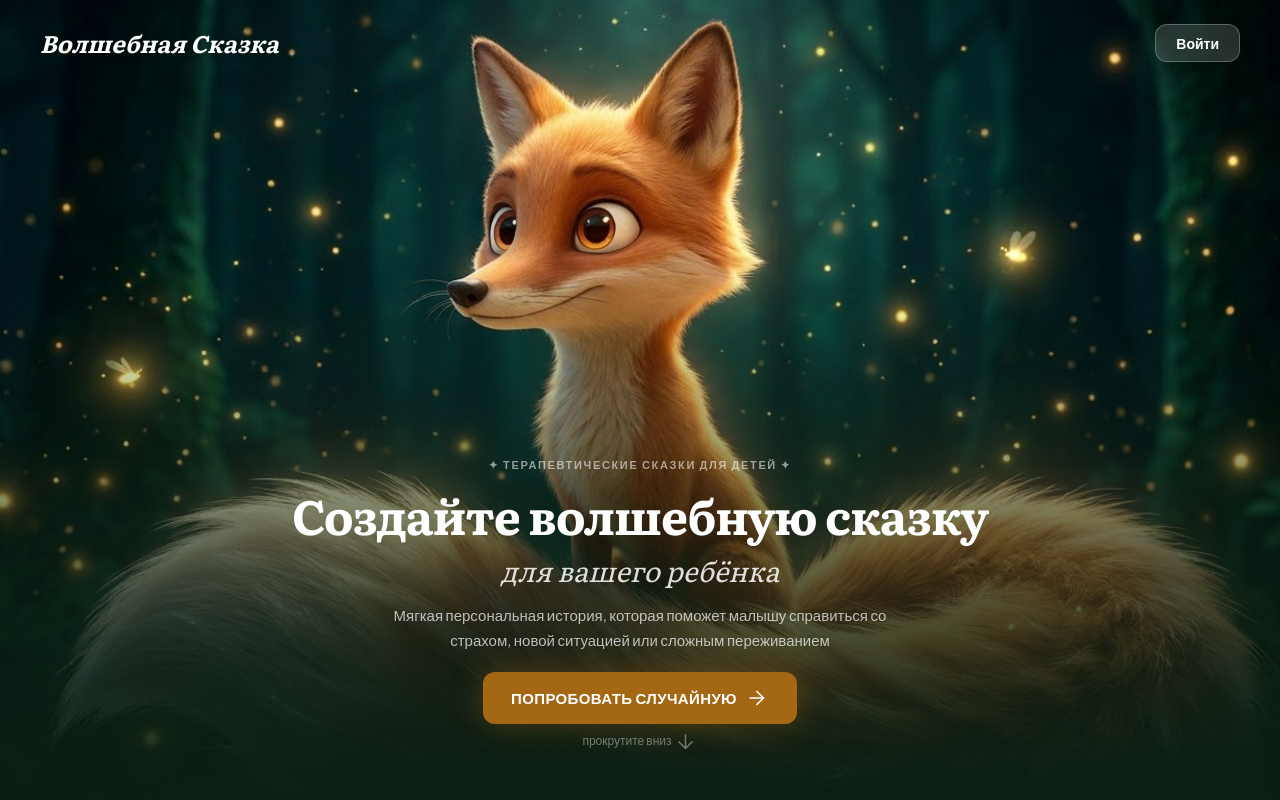
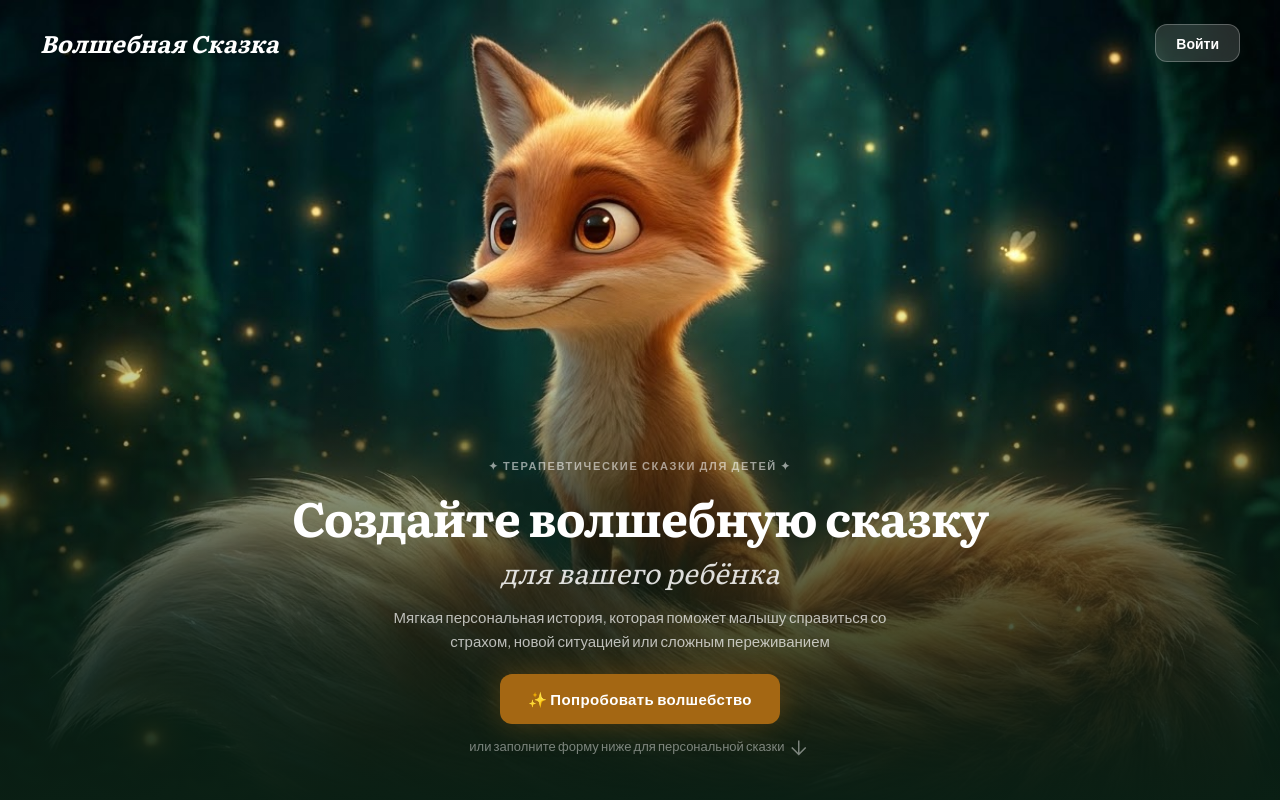
Before and after one commit to GavrilovIgor/fairy-tale-app, a Next.js app: page / in a window 1280 px wide. Shown: the top 800 px of the page. Built offline with nearby package versions, Linux system fonts and the light colour scheme.

Commit message:
auto-sync 2026-05-16 07:23

```diff
--- a/app/page.tsx
+++ b/app/page.tsx
@@ -386,12 +386,11 @@ function CreateForm({onGenerate,isLoading}:{onGenerate:(f:FormData)=>Promise<voi
             Мягкая персональная история, которая поможет малышу справиться со страхом, новой ситуацией или сложным переживанием
           </p>
           <button type="button" onClick={handleRandom} disabled={isLoading}
-            className="px-7 py-3 md:py-3.5 rounded-full font-bold text-[14px] md:text-[15px] tracking-wide uppercase shadow-[0_0_30px_rgba(164,103,19,0.4)] hover:scale-105 transition-all flex items-center gap-2 mb-3 disabled:opacity-50 cursor-pointer"
+            className="px-7 py-3 md:py-3.5 rounded-full font-bold text-[14px] md:text-[15px] tracking-wide shadow-[0_0_30px_rgba(164,103,19,0.4)] hover:scale-105 transition-all flex items-center gap-2 mb-3 disabled:opacity-50 cursor-pointer"
             style={{background:'#a46713',color:'#fff'}}>
-            Попробовать случайную
-            <span className="material-symbols-outlined">arrow_forward</span>
+            ✨ Попробовать волшебство
           </button>
-          <p className="text-white/40 text-xs animate-bounce">прокрутите вниз <span className="material-symbols-outlined align-middle text-sm">arrow_downward</span></p>
+          <p className="text-white/45 text-[13px]">или заполните форму ниже для персональной сказки <span className="material-symbols-outlined align-middle text-sm">arrow_downward</span></p>
         </div>
       </section>
 
```
